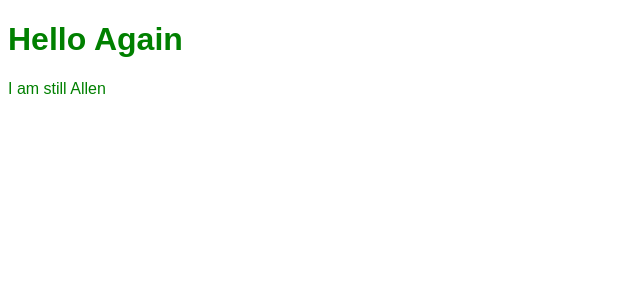
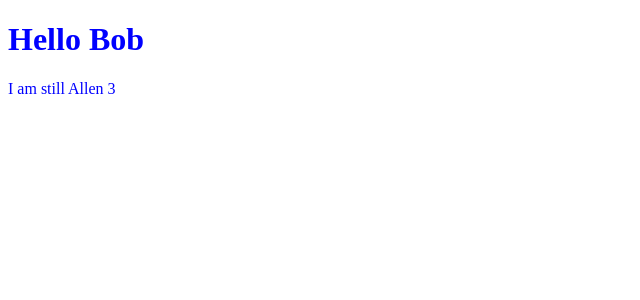
Before and after one commit to yifaneye/react-notes-2, a React (Create React App) app: page / in a window 1280 px wide. Shown: the top 300 px of the page, without its empty margins (0-640 px from the left). Built offline with nearby package versions, Linux system fonts and the light colour scheme.

Commit message:
Pass in component properties props

```diff
--- a/src/index.js
+++ b/src/index.js
@@ -9,15 +9,15 @@ var style = {
 class Message extends React.Component {
 	render() {
 		return (
-			<div style={style}>
-				<h1>Hello Again</h1>
-				<p>I am still Allen</p>
+			<div style={{color: this.props.color}}>
+				<h1>Hello {this.props.name}</h1>
+				<p>I am still Allen {this.props.number}</p>
 			</div>
 		)
 	}
 }
 
 ReactDOM.render(
-	<Message />,
+	<Message color="blue" name="Bob" number={3} />,
 	document.getElementById('root')
 );
```
